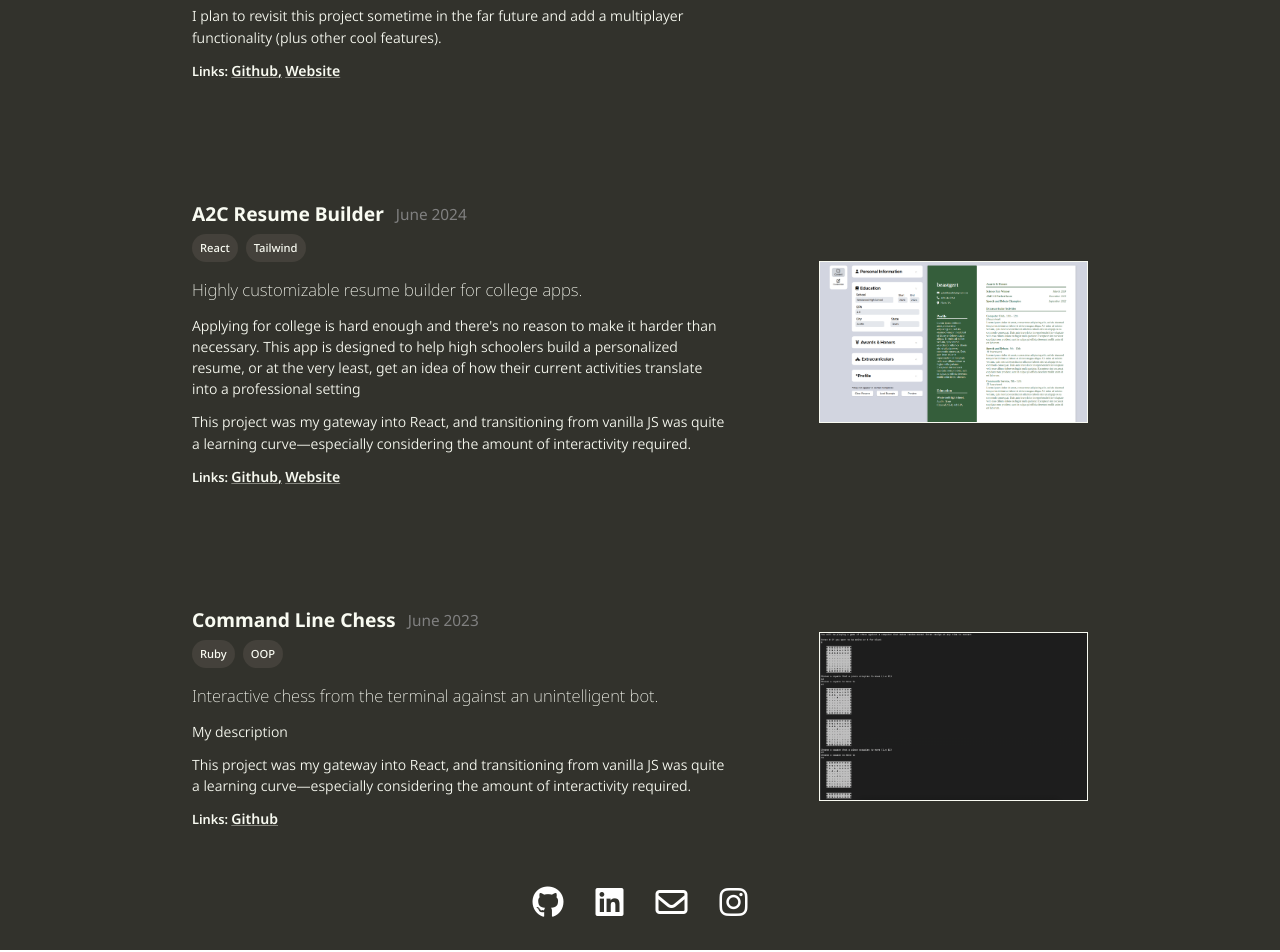
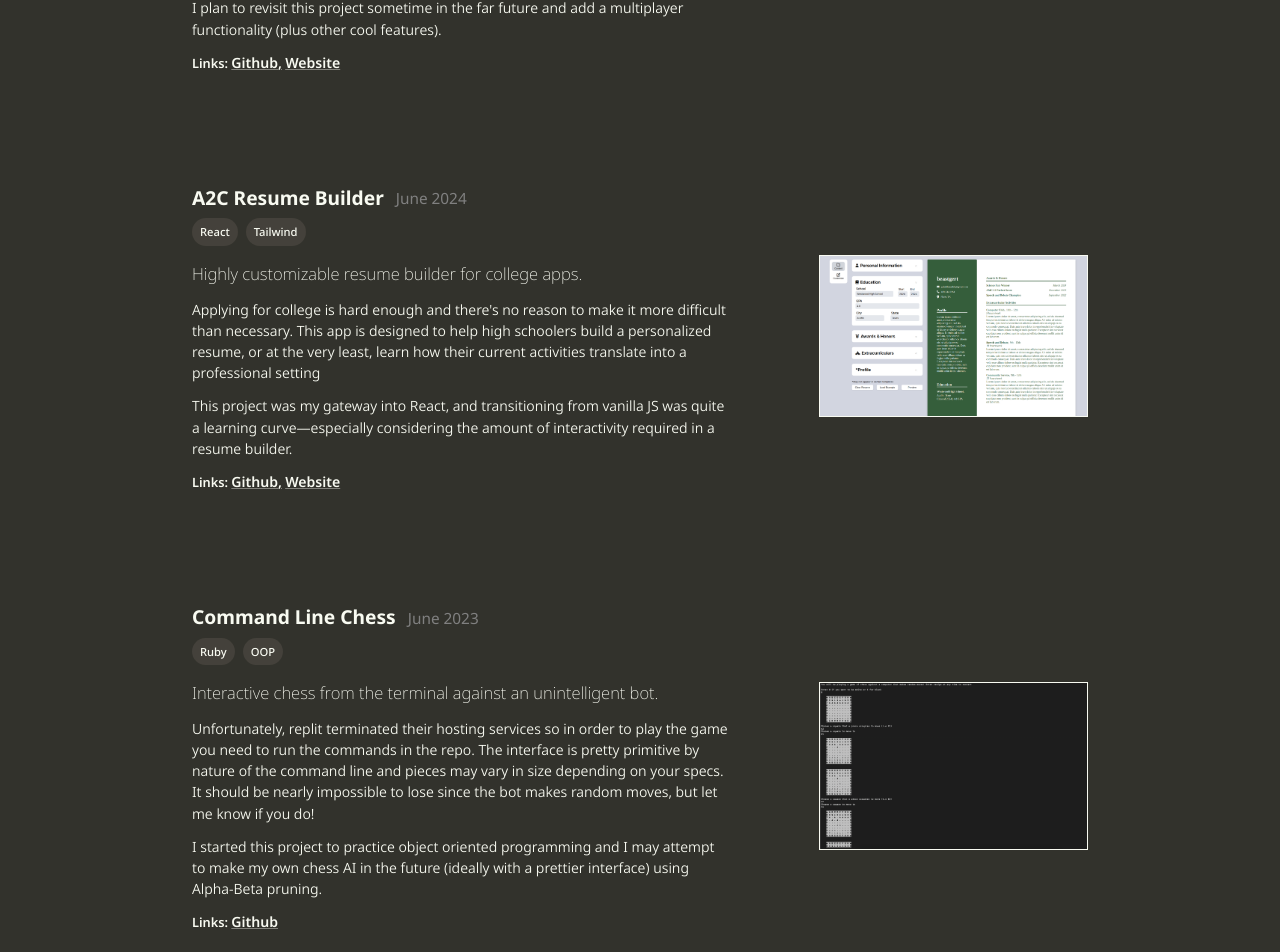
Before and after one commit to beastgwert/ajiang, a React (Vite) app: page /projects in a window 1280 px wide. Shown: the part 984-1936 px from the top of the page. Built offline with nearby package versions, Linux system fonts and the light colour scheme.

Commit message:
Add chess game

```diff
--- a/src/components/ProjectEntry.jsx
+++ b/src/components/ProjectEntry.jsx
@@ -2,6 +2,8 @@ import { Box, Button, Typography, Link } from "@mui/material";
 
 export default function ProjectEntry({projectTitle, projectDate, tags, caption, descriptions, imgSrc, linkNames, linkUrls}){
     return (
+
+        <Box sx={{mt: 4, pl: '15%', pr: '15%', pt: 5, pb: 5}}>
             <Box id={projectTitle} className='project-entry' sx={{display: 'flex', flexDirection: 'row', justifyContent: 'space-between', alignItems: 'center'}}>
                 <Box className="project-left" sx={{width: '60%'}}>
                     <Box className='project-header' sx={{display: 'flex', flexDirection: 'column', gap: 1}}>
@@ -50,5 +52,6 @@ export default function ProjectEntry({projectTitle, projectDate, tags, caption,
                     />
                 </Box>
             </Box>
+        </Box>
     )
 }
--- a/src/components/Projects.jsx
+++ b/src/components/Projects.jsx
@@ -17,7 +17,6 @@ export default function Projects(){
 
             <TableOfContents/>
 
-            <Box sx={{mt: 5, pl: '15%', pr: '15%', pt: 5, pb: 5}}>
             <ProjectEntry
             projectTitle='Anime Showdown'
             projectDate='August 2024'
@@ -31,33 +30,28 @@ export default function Projects(){
             linkNames={['Github', 'Website']}
             linkUrls={['https://github.com/beastgwert/anime-showdown', 'https://anime-showdown.vercel.app/']}
             />
-            </Box>
-            <Box sx={{mt: 5, pl: '15%', pr: '15%', pt: 5, pb: 5}}>
             <ProjectEntry
             projectTitle='A2C Resume Builder'
             projectDate='June 2024'
             tags={['React', 'Tailwind']}
             caption='Highly customizable resume builder for college apps.'
-                descriptions={["Applying for college is hard enough and there's no reason to make it harder than necessary. This app is designed to help high schoolers build a personalized resume, or at the very least, get an idea of how their current activities translate into a professional setting",
-                     "This project was my gateway into React, and transitioning from vanilla JS was quite a learning curve—especially considering the amount of interactivity required."]}
+            descriptions={["Applying for college is hard enough and there's no reason to make it more difficult than necessary. This app is designed to help high schoolers build a personalized resume, or at the very least, learn how their current activities translate into a professional setting",
+                    "This project was my gateway into React, and transitioning from vanilla JS was quite a learning curve—especially considering the amount of interactivity required in a resume builder."]}
             imgSrc={'a2c_resume_builder.png'}
             linkNames={['Github', 'Website']}
             linkUrls={['https://github.com/beastgwert/a2c-resume-builder', 'https://a2c-resume-builder.vercel.app/']}
             />
-            </Box>
-            <Box sx={{mt: 5, pl: '15%', pr: '15%', pt: 5, pb: 5}}>
             <ProjectEntry
             projectTitle='Command Line Chess'
             projectDate='June 2023'
             tags={['Ruby', 'OOP']}
             caption='Interactive chess from the terminal against an unintelligent bot.'
-                descriptions={["My description",
-                     "This project was my gateway into React, and transitioning from vanilla JS was quite a learning curve—especially considering the amount of interactivity required."]}
+            descriptions={["Unfortunately, replit terminated their hosting services so in order to play the game you need to run the commands in the repo. The interface is pretty primitive by nature of the command line and pieces may vary in size depending on your specs. It should be nearly impossible to lose since the bot makes random moves, but let me know if you do! ",
+                    "I started this project to practice object oriented programming and I may attempt to make my own chess AI in the future (ideally with a prettier interface) using Alpha-Beta pruning."]}
             imgSrc={'command_line_chess.png'}
             linkNames={['Github']}
             linkUrls={['https://github.com/beastgwert/chess-game']}
             />
         </Box>
-        </Box>
     )
 }
```
Lines whose indentation alone changed are shown as unchanged.
